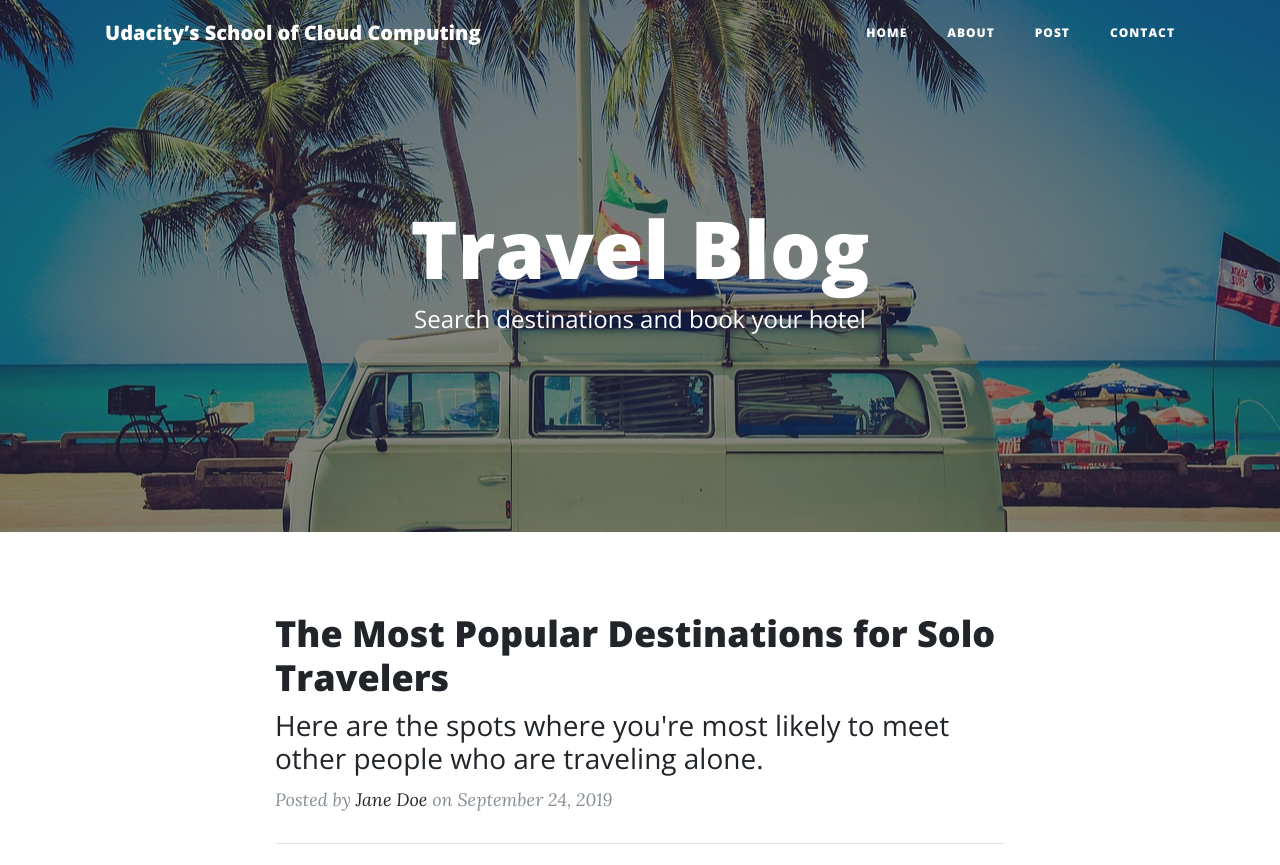
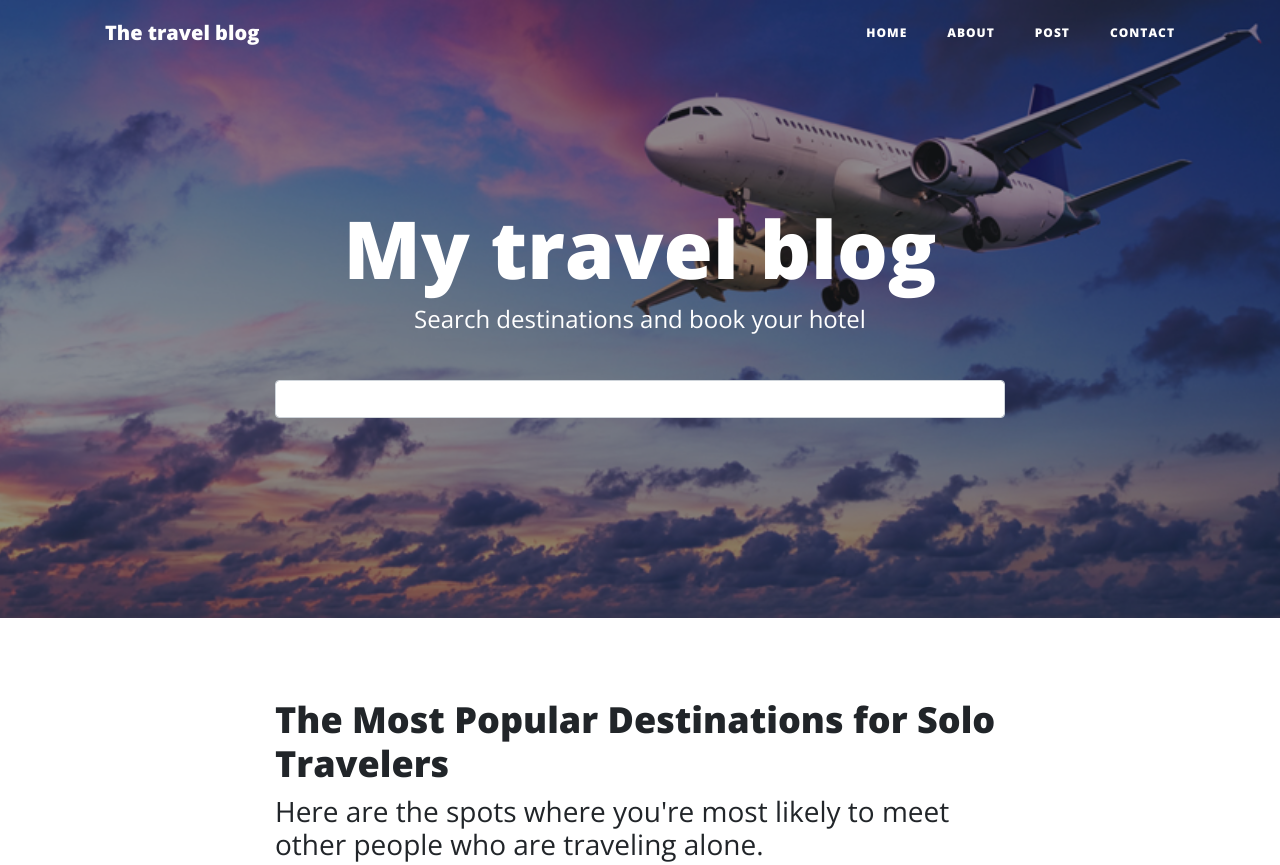
Before and after one commit to rosairekota/udacity-starter-website, a plain HTML site: page index.html in a window 1280 px wide. Shown: the top 865 px of the page. Drawn offline with nearby package versions, Linux system fonts and the light colour scheme; a script that the page names is missing.

Commit message:
refactor: update banner title and image

```diff
--- a/index.html
+++ b/index.html
@@ -28,7 +28,7 @@
   <!-- Navigation -->
   <nav class="navbar navbar-expand-lg navbar-light fixed-top" id="mainNav">
     <div class="container">
-      <a class="navbar-brand" href="index.html">Udacity’s School of Cloud Computing</a>
+      <a class="navbar-brand" href="index.html">The travel blog</a>
       <button class="navbar-toggler navbar-toggler-right" type="button" data-toggle="collapse" data-target="#navbarResponsive" aria-controls="navbarResponsive" aria-expanded="false" aria-label="Toggle navigation">
         Menu
         <i class="fas fa-bars"></i>
@@ -53,14 +53,15 @@
   </nav>
 
   <!-- Page Header -->
-  <header class="masthead" style="background-image: url('img/van-336606_1280.jpg')">
+  <header class="masthead" style="background-image: url('img/travel-banner.jpg')">
     <div class="overlay"></div>
     <div class="container">
       <div class="row">
         <div class="col-lg-8 col-md-10 mx-auto">
           <div class="site-heading">
-            <h1>Travel Blog</h1>
+            <h1>My travel blog</h1>
             <span class="subheading">Search destinations and book your hotel</span>
+            <input type="text" name="" id="" class="form-control mt-5 search">
           </div>
         </div>
       </div>
```
Also changed, not shown: README.txt, img/travel-banner.jpg (added).
